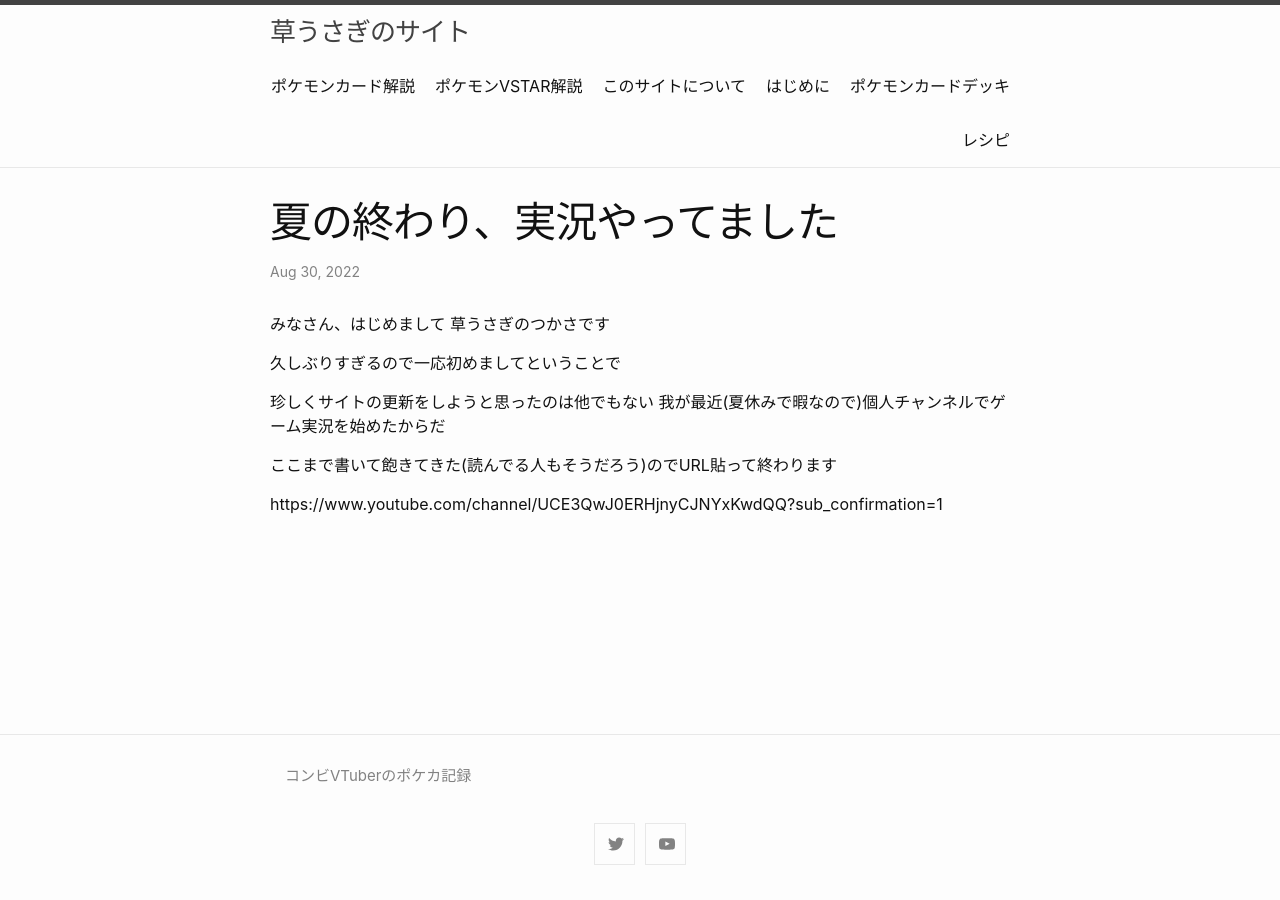
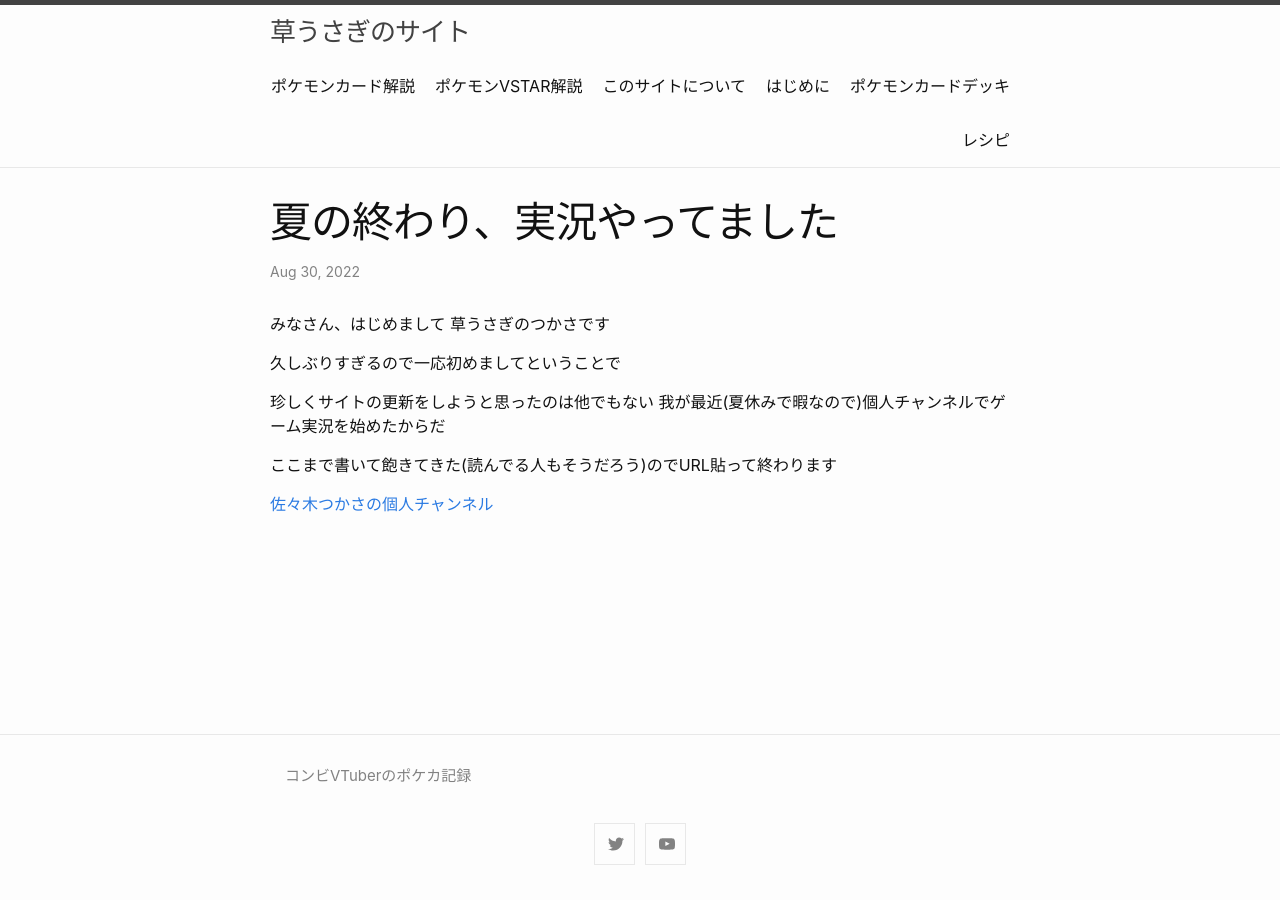
Before and after one commit to Kusausagi-Tsukasa/Kusausagi-Tsukasa.github.io, a Jekyll site: the page built from _posts/2022-8-30-夏の終わり、実況やってました.md, in a window 1280 px wide. Built offline with Jekyll 4.4.1, drawn with Linux system fonts in a browser that asks for light colours.

Commit message:
Update 2022-8-30-夏の終わり、実況やってました.md

```diff
--- a/_posts/2022-8-30-夏の終わり、実況やってました.md
+++ b/_posts/2022-8-30-夏の終わり、実況やってました.md
@@ -11,4 +11,4 @@ layout: post
 
 ここまで書いて飽きてきた(読んでる人もそうだろう)のでURL貼って終わります
 
-https://www.youtube.com/channel/UCE3QwJ0ERHjnyCJNYxKwdQQ?sub_confirmation=1
+[佐々木つかさの個人チャンネル](https://www.youtube.com/channel/UCE3QwJ0ERHjnyCJNYxKwdQQ?sub_confirmation=1)
```
